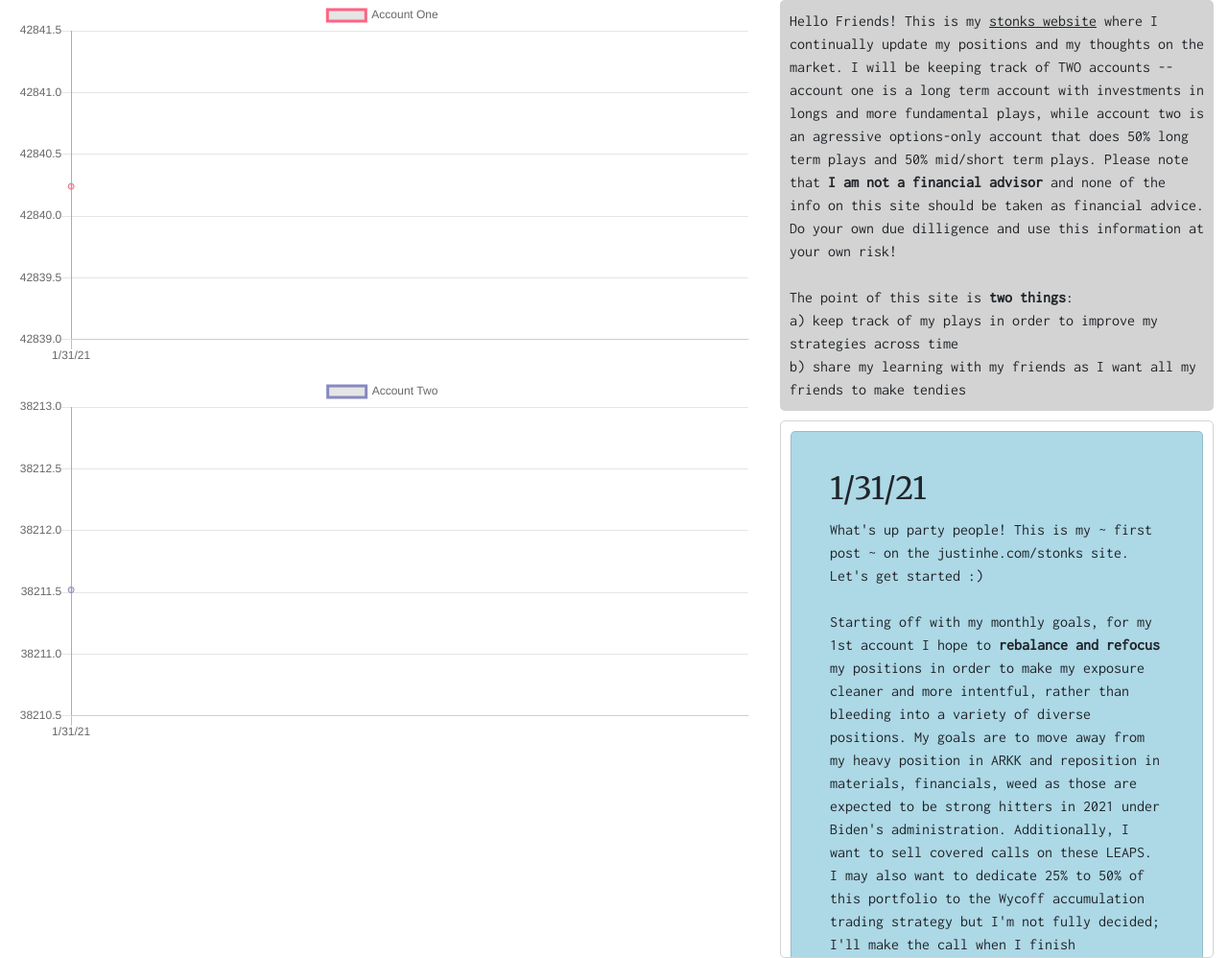
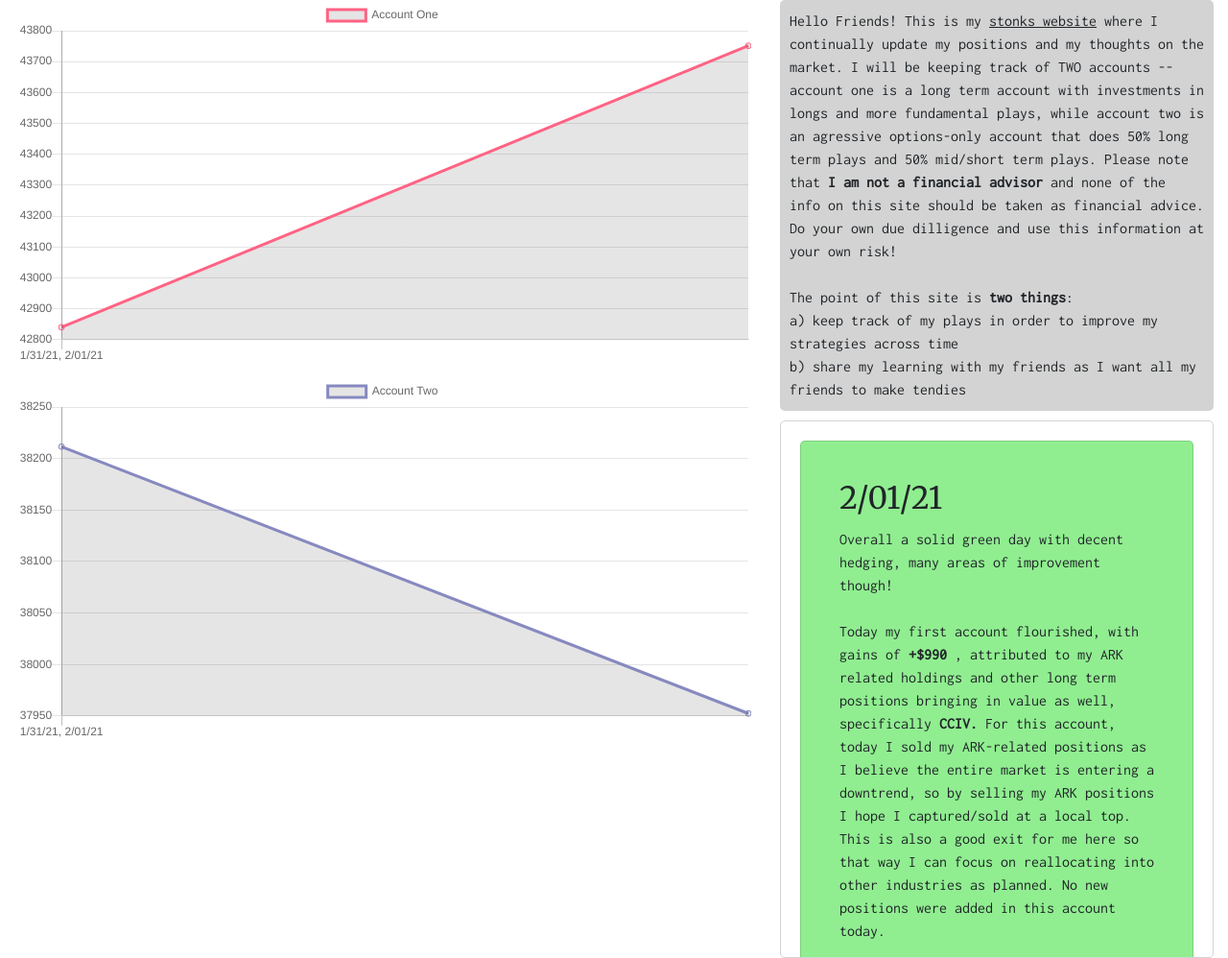
Before and after one commit to justinhe16/justinhe16.github.io, a plain HTML site: page stonks.html in a window 1280 px wide. Shown: the whole page at 96% size. Drawn offline with nearby package versions, Linux system fonts and the light colour scheme.

Commit message:
feb1 update

```diff
--- a/css/stonks.css
+++ b/css/stonks.css
@@ -29,6 +29,7 @@
 .card {
   border-radius: 5px;
   padding: 20px;
+  margin: 10px;
 }
 
 .green {
--- a/stonks.html
+++ b/stonks.html
@@ -42,6 +42,30 @@
       </br> b) share my learning with my friends as I want all my friends to make tendies <p>
       </div>
       <div id="updatecards" class="overflow-auto">
+        <div class="card green">
+          <div class="card-body">
+            <h2 class="card-title">2/01/21</h2>
+            <p class="card-text">Overall a solid green day with decent hedging, many areas of improvement though!
+            </br>
+          </br>
+          Today my first account flourished, with gains of <b> +$990 </b>, attributed to my ARK related holdings
+          and other long term positions bringing in value as well, specifically <b> CCIV. </b> For this account, today I sold my ARK-related positions
+          as I believe the entire market is entering a downtrend, so by selling my ARK positions I hope I captured/sold at a local top. This is also a good
+          exit for me here so that way I can focus on reallocating into other industries as planned. No new positions were added in this account today.
+
+          </br>
+          </br>
+
+          My second account did alright, taking a roughly <b> -$250 </b> loss on the day. My day trades which involved <b> $JMIA, $FUBO, $AMZN </b> actually did very well
+          alongside some of the new swings I entered including <b> $MRNA, $SPY, $GME </b> puts netted some gains already as well. Most of my losses were from my medium-term
+          butterflies, namely my SPY Put butterfly, as today SPY made a decent rebounce to the 377s area. As of today we are still bearish and respecting the downtrend. One thing
+          I can work on is maintaining my conviction; today, I picked up $FUBO but ended up paper handing it for a small percentage gain because I thought I saw weakness in the name,
+          but I could have accounted for that by studying $FUBO in previous sessions where it often demonstrates weakness early in the day and rallies later on. I missed out on many
+          tendies as a result. My current positions include AMZN, LULU, and SPY for medium-term plays as well as some short term swing plays that include $SPY 369P for 2/3,
+          $GME 20P, $MRNA 150P, $FSR 15.5C for 2/5, and $INO 18C for 2/12. Hoping to profit off of $AMZN earnings report as well as overall market downtrend soon!
+
+          </div>
+        </div>
         <div class="card recap">
           <div class="card-body">
             <h2 class="card-title">1/31/21</h2>
@@ -62,8 +86,7 @@
                       </br>
           </br>
           My day-of-the-week updates will be more specific and go indepth for each play I made that day -- thanks for following along and I hope you can learn something while I
-          navigate this journey as well!
-</p>
+          navigate this journey as well!</p>
           </div>
         </div>
       </div>
@@ -83,12 +106,12 @@ var chart = new Chart(ctx, {
 
   // The data for our dataset
   data: {
-      labels: ["1/31/21"],
+      labels: ["1/31/21, 2/01/21"],
       datasets: [{
           label: 'Account One',
           borderColor: 'rgb(255, 99, 132)',
           lineTension: 0,
-          data: [42840.24]
+          data: [42840.24, 43751.24]
       }]
   },
 
@@ -104,12 +127,12 @@ var chart = new Chart(ctx, {
 
   // The data for our dataset
   data: {
-      labels: ["1/31/21"],
+      labels: ["1/31/21, 2/01/21"],
       datasets: [{
           label: 'Account Two',
           borderColor: 'rgb(135, 137, 192)',
           lineTension: 0,
-          data: [38211.52]
+          data: [38211.52, 37952.41]
       }]
   },
 
```
